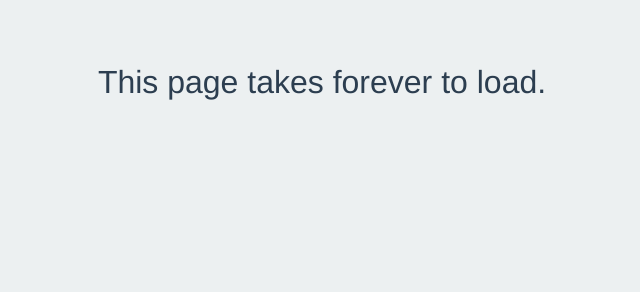
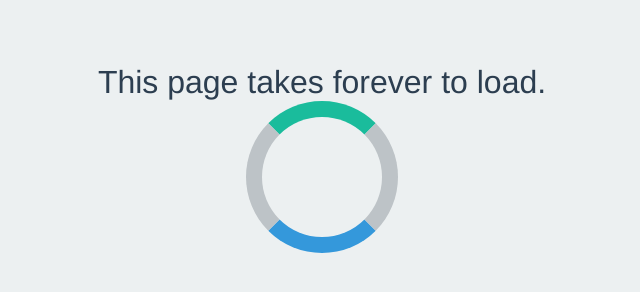
Before and after one commit to matthewfreeman821/CSSLoadingIcon, a plain HTML site: page index.html in a window 1280 px wide. Shown: the whole page, without its empty margins (318-958 px from the left). Drawn offline with Linux system fonts and the light colour scheme.

Commit message:
Adds loading circle

```diff
--- a/styles.css
+++ b/styles.css
@@ -18,3 +18,13 @@ h2 {
     margin: 4em;
     text-align: center;
 }
+
+.loader {
+    margin: auto;
+    border: 16px solid #BDC3C7;
+    width: 120px;
+    height: 120px;
+    border-top-color: #1ABC9C;
+    border-bottom-color: #3498DB;
+    border-radius: 50%;
+}
```
